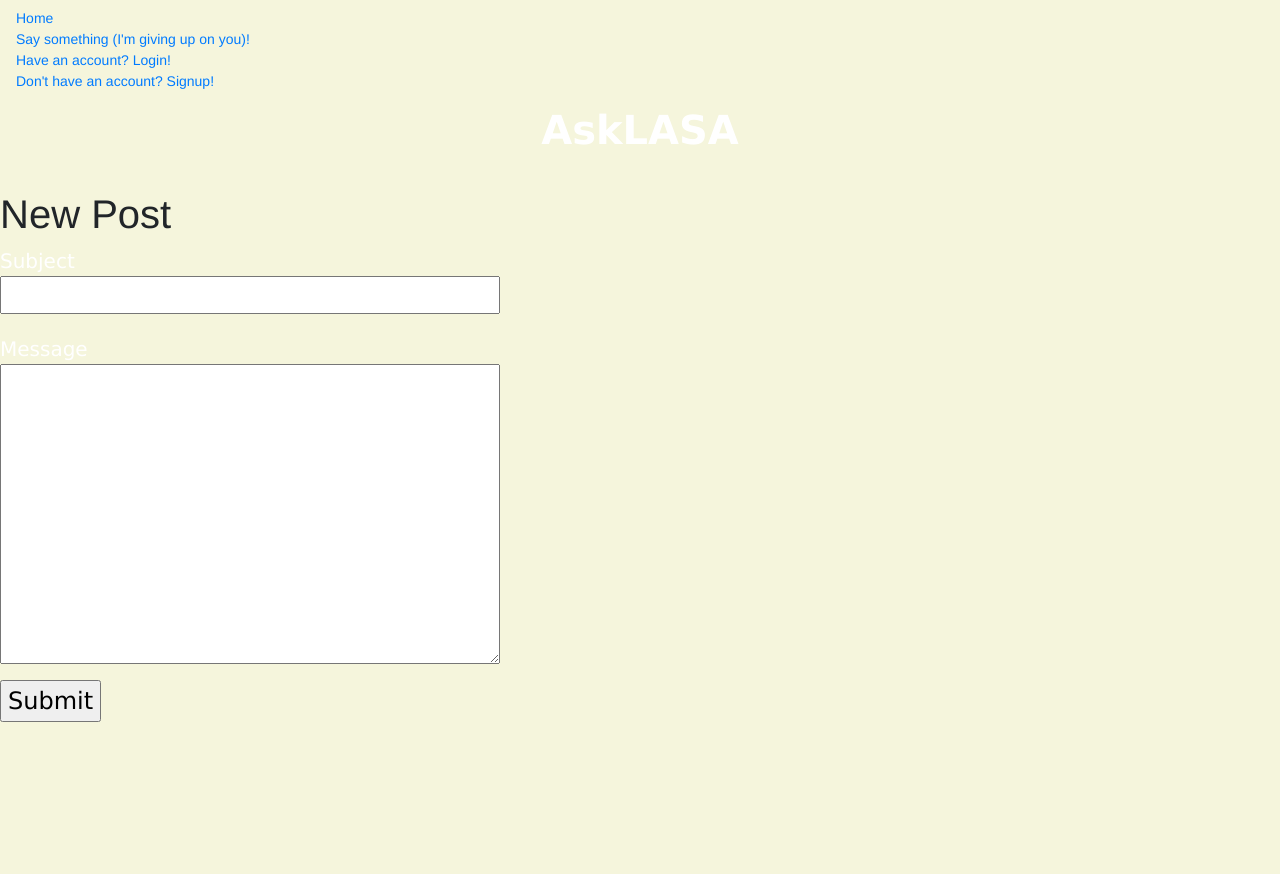
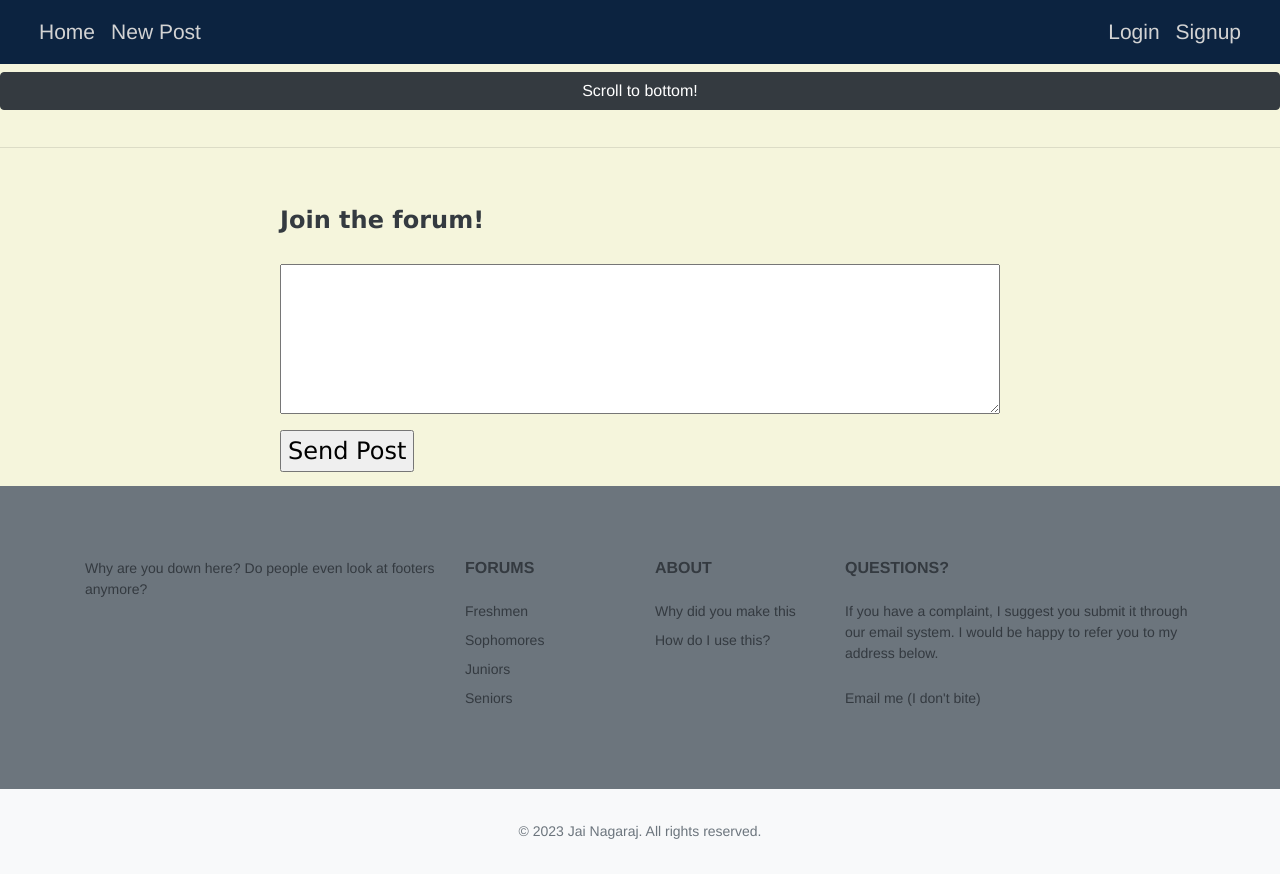
Before and after one commit to jaiNagaraj/AskLASA, a Flask app: page /newpost in a window 1280 px wide. Before the commit the page ends 722 px from the top, so only its background shows below. Run offline with Flask 2, Linux system fonts and the light colour scheme.

Commit message:
Finally got all forums working! Renamed database file and created routing for grade level forums.

```diff
--- a/main.py
+++ b/main.py
@@ -1,4 +1,3 @@
-# Lab: BLOG-1
 import flask as fk
 import re
 import logging
@@ -76,9 +75,9 @@
 #############################################################################################
 
 
-def write_posts(posts):
+def write_posts(posts,forum):
   return fk.render_template(
-		"posts.html",
+		forum + ".html",
 		posts=posts
 	)
 
@@ -88,16 +87,16 @@
 		permapost=permapost
 	)
 
-def write_new_post(subject, content):
+def write_new_post(content, forum):
 	with get_connection() as con:
 		cursor = con.cursor()
 		dateInUTC = str(dt.now().strftime("%m/%d/%Y %H:%M:%S"))
 		date = to_cst(dateInUTC)
-		postInsert = (date,subject,content,"Guest")
+		postInsert = (date,content,"Guest")
 		cookie = fk.request.cookies.get('user_id')
 		if not (cookie is None): id = check_secure_val(cookie)
 		if cookie is None or cookie == "" or (id is None):
-			cursor.execute("INSERT INTO posts (create_date,subject,content,user) VALUES (?,?,?,?)", postInsert)
+			cursor.execute("INSERT INTO " + forum + " (create_date,content,user) VALUES (?,?,?)", postInsert)
 		else:
 			users = get_users()
 			cookie = cookie.split("|")
@@ -108,8 +107,8 @@
 				if user['hashvals'] == hashval:
 					betterPostInsert = (date,subject,content,user['usernames'])
 					break
-			cursor.execute("INSERT INTO posts (create_date,subject,content,user) VALUES (?,?,?,?)", postInsert)
-		row = cursor.execute("SELECT * FROM posts WHERE create_date = \"" + str(date) + "\"")
+			cursor.execute("INSERT INTO " + forum + " (create_date,content,user) VALUES (?,?,?)", postInsert)
+		row = cursor.execute("SELECT * FROM "+ forum +" WHERE create_date = \"" + str(date) + "\"")
 		arr = row.fetchall()[0]
 		return arr['id']
 
@@ -140,10 +139,10 @@
 
 
 
-def get_posts():
+def get_posts(forum):
 	with get_connection() as con:
 		cursor = con.cursor()
-		s = cursor.execute("SELECT * FROM posts ORDER BY create_date DESC limit 10")
+		s = cursor.execute("SELECT * FROM " + forum + " ORDER BY create_date")
 		return s
 
 
@@ -175,7 +174,7 @@
 
 
 def get_connection():
-    connection = sqlite3.connect("blogbosts.db")
+    connection = sqlite3.connect("database.db")
     connection.row_factory = dict_factory
     return connection
 
@@ -363,7 +362,7 @@
 
 
 
-##################################### ROOT STUFFS ###########################################
+##################################### ROUTING STUFFS ########################################
 #############################################################################################
 
 
@@ -382,8 +381,108 @@
 	method = fk.request.method
 	return fk.render_template('faq.html')
 
+@app.route('/ninth', methods=['GET','POST'])
+def ninth():
+	forum = "ninth"
+	method = fk.request.method
+	#return fk.render_template(forum + '.html')
+	method = fk.request.method
+	if method == 'POST':
+		content = fk.request.form["content"]
+		if content == "":
+			return fk.render_template(
+				forum + '.html',
+				ph_forum="/" + forum,
+				ph_content = content,
+				ph_error = "Please write something."
+			)
+		else:
+			write_new_post(content,forum)
+			return fk.redirect(fk.url_for(forum))
+	with get_connection() as con:
+		cursor = con.cursor()
+		cursor.execute("CREATE TABLE IF NOT EXISTS " + forum + " (id INTEGER PRIMARY KEY, create_date TEXT, content TEXT, user TEXT)")
+		s = cursor.execute("SELECT * FROM " + forum + " ORDER BY create_date DESC")
+		print([x for x in s])
+		return(write_posts(get_posts(forum), forum))
 
-@app.route('/blog', methods=['GET','POST'], strict_slashes=False)
+@app.route('/tenth', methods=['GET','POST'])
+def tenth():
+	forum = "tenth"
+	method = fk.request.method
+	#return fk.render_template(forum + '.html')
+	method = fk.request.method
+	if method == 'POST':
+		content = fk.request.form["content"]
+		if content == "":
+			return fk.render_template(
+				forum + '.html',
+				ph_forum="/" + forum,
+				ph_content = content,
+				ph_error = "Please write something."
+			)
+		else:
+			write_new_post(content,forum)
+			return fk.redirect(fk.url_for(forum))
+	with get_connection() as con:
+		cursor = con.cursor()
+		cursor.execute("CREATE TABLE IF NOT EXISTS " + forum + " (id INTEGER PRIMARY KEY, create_date TEXT, content TEXT, user TEXT)")
+		s = cursor.execute("SELECT * FROM " + forum + " ORDER BY create_date DESC")
+		print([x for x in s])
+		return(write_posts(get_posts(forum), forum))
+
+@app.route('/eleventh', methods=['GET','POST'])
+def eleventh():
+	forum = "eleventh"
+	method = fk.request.method
+	#return fk.render_template(forum + '.html')
+	method = fk.request.method
+	if method == 'POST':
+		content = fk.request.form["content"]
+		if content == "":
+			return fk.render_template(
+				forum + '.html',
+				ph_forum="/" + forum,
+				ph_content = content,
+				ph_error = "Please write something."
+			)
+		else:
+			write_new_post(content,forum)
+			return fk.redirect(fk.url_for(forum))
+	with get_connection() as con:
+		cursor = con.cursor()
+		cursor.execute("CREATE TABLE IF NOT EXISTS " + forum + " (id INTEGER PRIMARY KEY, create_date TEXT, content TEXT, user TEXT)")
+		s = cursor.execute("SELECT * FROM " + forum + " ORDER BY create_date DESC")
+		print([x for x in s])
+		return(write_posts(get_posts(forum), forum))
+
+@app.route('/twelfth', methods=['GET','POST'])
+def twelfth():
+	forum = "twelfth"
+	method = fk.request.method
+	#return fk.render_template(forum + '.html')
+	method = fk.request.method
+	if method == 'POST':
+		content = fk.request.form["content"]
+		if content == "":
+			return fk.render_template(
+				forum + '.html',
+				ph_forum="/" + forum,
+				ph_content = content,
+				ph_error = "Please write something."
+			)
+		else:
+			write_new_post(content,forum)
+			return fk.redirect(fk.url_for(forum))
+	with get_connection() as con:
+		cursor = con.cursor()
+		cursor.execute("CREATE TABLE IF NOT EXISTS " + forum + " (id INTEGER PRIMARY KEY, create_date TEXT, content TEXT, user TEXT)")
+		s = cursor.execute("SELECT * FROM " + forum + " ORDER BY create_date DESC")
+		print([x for x in s])
+		return(write_posts(get_posts(forum), forum))
+
+
+"""@app.route('/blog', methods=['GET','POST'], strict_slashes=False)
 def blogHome():
 	method = fk.request.method
 	if method == 'POST':
@@ -401,12 +500,15 @@
 			return fk.redirect(fk.url_for('blogHome'))
 	with get_connection() as con:
 		cursor = con.cursor()
-		cursor.execute("CREATE TABLE IF NOT EXISTS posts (id INTEGER PRIMARY KEY, create_date TEXT, subject TEXT, content TEXT, user TEXT)")
+		cursor.execute("CREATE TABLE IF NOT EXISTS ninth (id INTEGER PRIMARY KEY, create_date TEXT, subject TEXT, content TEXT, user TEXT)")
+		cursor.execute("CREATE TABLE IF NOT EXISTS tenth (id INTEGER PRIMARY KEY, create_date TEXT, subject TEXT, content TEXT, user TEXT)")
+		cursor.execute("CREATE TABLE IF NOT EXISTS eleventh (id INTEGER PRIMARY KEY, create_date TEXT, subject TEXT, content TEXT, user TEXT)")
+		cursor.execute("CREATE TABLE IF NOT EXISTS twelfth (id INTEGER PRIMARY KEY, create_date TEXT, subject TEXT, content TEXT, user TEXT)")
 		cursor.execute("CREATE TABLE IF NOT EXISTS users (id INTEGER PRIMARY KEY, usernames TEXT, hashvals TEXT, emails TEXT)")
 		s = cursor.execute("SELECT * FROM posts ORDER BY create_date DESC limit 10")
 		print([x for x in s])
 		if method == "GET":
-			return(write_posts(get_posts()))
+			return(write_posts(get_posts()))"""
 
 
 
--- a/static/stylesheets/style.css
+++ b/static/stylesheets/style.css
@@ -60,8 +60,8 @@
 }
 
 textarea {
-  width: 500px;
-  height: 300px;
+  height: 150px;
+  margin: auto;
   font-size: 17px;
   font-family: monospace;
 }
@@ -82,13 +82,13 @@
     text-decoration: none;
 }
 
-.post + .post {
-    margin-top: 15px;
+.post {
+    margin-top: 2em;
 }
 
 .post-heading {
     position: relative;
-    border-bottom: 3px solid white;
+    border-bottom: 3px solid gray;
 }
 
 .post-title {
@@ -108,7 +108,7 @@
     position: absolute;
     right: 0px;
     bottom: 0px;
-    color: white;
+    color: black;
 
 }
 
--- a/templates/about.html
+++ b/templates/about.html
@@ -15,6 +15,7 @@
 	<h1>About this site</h1>
 	<p style="width: 50%;" class="text-dark text-align-justify">
 		Hey Raptors! If you find it hard to talk to people in person and get advice on different classes you're taking, you may find good use of this site. AskLASA is designed to serve as LASA's own communication platform for advice. You can talk to people your grade or reach out to students older than you for help.<br><br>
+		You're probably wondering, What is the point of having yet another forum? I can't really give you a convincing reason, but I will say that the LASA subreddit hasn't been touched for over 6 years. I guess this is like a replacement for that. Plus, it's made just for LASA! Instead of giving out your data to some big corporation, you're giving it to me! A very trusworthy individual! <br><br>
 		Of course, having only a few people on this site is pretty lame, and won't really help. So I suggest you share this with anyone you know, and hopefully we can foster a respectful, collaborative environment!<br><br>
 		What are you still doing here? Have fun out there!  -Jai
 	</p>
--- a/templates/base_post.html
+++ b/templates/base_post.html
@@ -2,32 +2,93 @@
 <html>
   <head>
     <meta charset="utf-8">
-    <title>AskLASA</title>
+    <title>{% block title %}{% endblock %}</title>
       <link rel="stylesheet" href="https://cdn.jsdelivr.net/npm/bootstrap@4.3.1/dist/css/bootstrap.min.css" integrity="sha384-ggOyR0iXCbMQv3Xipma34MD+dH/1fQ784/j6cY/iJTQUOhcWr7x9JvoRxT2MZw1T" crossorigin="anonymous">
     <link rel="stylesheet" type="text/css" href="/static/stylesheets/style.css">
-	  <script defer>
-		  let scrollToBottom = document.querySelector("#scroll-to-bottom")
-		  let pageBottom = document.querySelector("#page-bottom")
+	  <script src="https://ajax.googleapis.com/ajax/libs/jquery/3.6.4/jquery.min.js"></script>
+	</head>
+
+  <body onload="">
+    {% include 'nav.html' %}
+    <div id="content">
+		<h1 style="font-weight: bolder; font-size: 4em; text-align: center; color: #D2AD2D;">{% block header %}{% endblock %}</h1>
+        <button style="text-align: center; margin: auto; width: 100%;" onclick="window.scrollTo(0, document.body.scrollHeight);" class="btn btn-dark">Scroll to bottom!</button>
+    {% for post in posts %}
+      <div style="margin: 2em 3em; width: 95%;" class="post">
+        <div class="post-heading">
+          <div class="post-title">{{post.subject}}</div>
+          <div class="post-id"><b>Posted by:</b> {{post.user}}</div>
+	  <!-- see strftime.org, %X and %z are blank because its naive -->
+          <div class="post-date">{{post.create_date}}</div>
+        </div>
+        <div class="post-content">{{post.content}}</div>
+      </div>
+      {% endfor %}
+
+	<br><br> <hr> <br><br>
+	<div style="margin: auto; width: 75%" id="chatArea">
+		<h2 class="text-dark" style="margin: auto; width: 75%;">Join the forum!</h2>
+	    <form method="post" action={{ph_forum}}>
+	      <!-- <label>
+	        <div>Subject</div>
+	        <input type="text" name="subject" value="{{ph_subject}}">
+	      </label> -->
+	      <label>
+	        <br>
+			  <div style="margin: auto; width: 75%;">
+	        	<textarea style="margin: auto; width: 100%" name="content" id="postArea" maxlength="1000">{{ph_content}}</textarea>
+			  </div>
+	      </label>
+	      <div class="error">{{ph_error}}</div>
+		  <div style="margin: auto; width: 75%;">
+	      <input type="submit" value="Send Post">
+		  </div>
+	    </form>
+		</div>
+		<div id="page-bottom" style="margin-top: 1em;"></div>
+	    </div>
+	{% include 'foot.html' %}
+	  <script>
+		  var scrollToBottom = document.getElementById("scroll-to-bottom");
+		  var pageBottom = document.getElementById("page-bottom");
 
 		  scrollToBottom.addEventListener("click", function() {
-  			pageBottom.scrollIntoView()
+  			window.scrollTo(0, document.body.scrollHeight);
 		  })
+
+		  function getCookie(name) {
+		      var dc = document.cookie;
+		      var prefix = name + "=";
+		      var begin = dc.indexOf("; " + prefix);
+		      if (begin == -1) {
+		          begin = dc.indexOf(prefix);
+		          if (begin != 0) return null;
+		      }
+		      else
+		      {
+		          begin += 2;
+		          var end = document.cookie.indexOf(";", begin);
+		          if (end == -1) {
+		          end = dc.length;
+		          }
+		      }
+		      // because unescape has been deprecated, replaced with decodeURI
+		      //return unescape(dc.substring(begin + prefix.length, end));
+		      return decodeURI(dc.substring(begin + prefix.length, end));
+		  }
+
+		  function checkCookie()
+		  {
+			  if (getCookie("user_id") == null)
+			  {
+				  console.log("YIPPEEKIYAYAAYAYA")
+				  const p = document.createElement("p");
+				  p.innerHTML = "You need to log in before you can post stuff on here.";
+				  p.style.fontWeight = "bolder";
+				  const chat = document.getElementById("chatArea");
+				  chat.replaceWith(p);
+			  }
+		  }
 	  </script>
-  </head>
-  <body>
-      <nav class="navbar navbar-default">
-    	<ul class="nav navbar-nav">
-    	  <li><a href="/">Home</a></li>
-    	  <li><a href="/newpost">Say something (I'm giving up on you)!</a></li>
-    	  <li><a href="/login">Have an account? Login!</a></li>
-		  <li><a href="/signup">Don't have an account? Signup!</a></li>
-    	</ul>
-	  </nav>
-    <a href="/blog" class="main-title">AskLASA</a>
-    <div id="content">
-      {% block bodycontent %}
-        Replace
-      {% endblock %}
-    </div>
   </body>
 </html>
--- a/templates/foot.html
+++ b/templates/foot.html
@@ -15,10 +15,10 @@
         <div class="col-lg-2 col-md-6 mb-4 mb-lg-0">
           <h6 class="text-dark text-uppercase font-weight-bold mb-4">Forums</h6>
           <ul class="list-unstyled mb-0">
-            <li class="mb-2"><a href="#" class="text-dark">Freshmen</a></li>
-            <li class="mb-2"><a href="#" class="text-dark">Sophomores</a></li>
-            <li class="mb-2"><a href="#" class="text-dark">Juniors</a></li>
-            <li class="mb-2"><a href="#" class="text-dark">Seniors</a></li>
+            <li class="mb-2"><a href="/ninth" class="text-dark">Freshmen</a></li>
+            <li class="mb-2"><a href="/tenth" class="text-dark">Sophomores</a></li>
+            <li class="mb-2"><a href="/eleventh" class="text-dark">Juniors</a></li>
+            <li class="mb-2"><a href="/twelfth" class="text-dark">Seniors</a></li>
           </ul>
         </div>
         <div class="col-lg-2 col-md-6 mb-4 mb-lg-0">
--- a/templates/posts.html
+++ b/templates/posts.html
@@ -1,7 +1,7 @@
 {% extends 'base_post.html' %}
 
 {% block bodycontent %}
-	<p><a id="scroll-to-bottom">Scroll to bottom!</a></p>
+	<a id="scroll-to-bottom">Scroll to bottom!</a>
     {% for post in posts %}
       <div class="post">
         <div class="post-heading">
```
Also changed, not shown: templates/eleventh.html (added, +9 -0 lines), templates/home.html (+4 -4 lines), templates/ninth.html (added, +9 -0 lines), templates/tenth.html (added, +9 -0 lines), templates/twelfth.html (added, +9 -0 lines), blogbosts.db (deleted), database.db (added), static/stylesheets/styleForm.css (line endings or trailing spaces).
